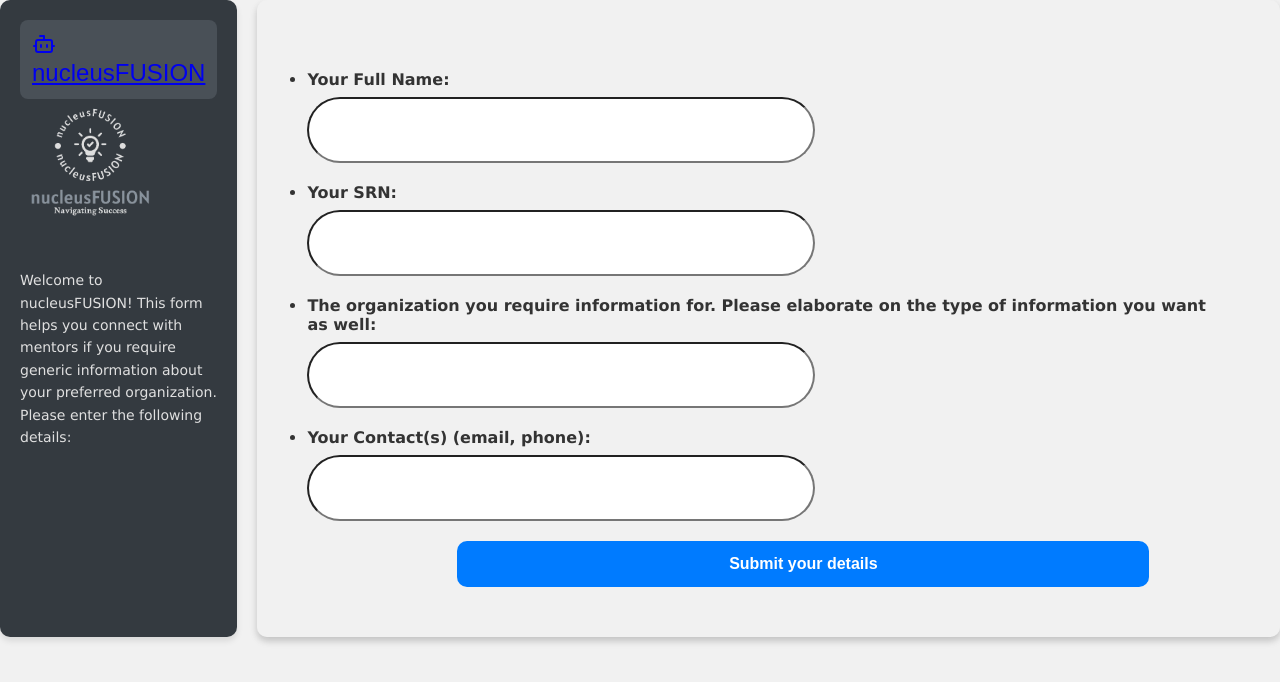
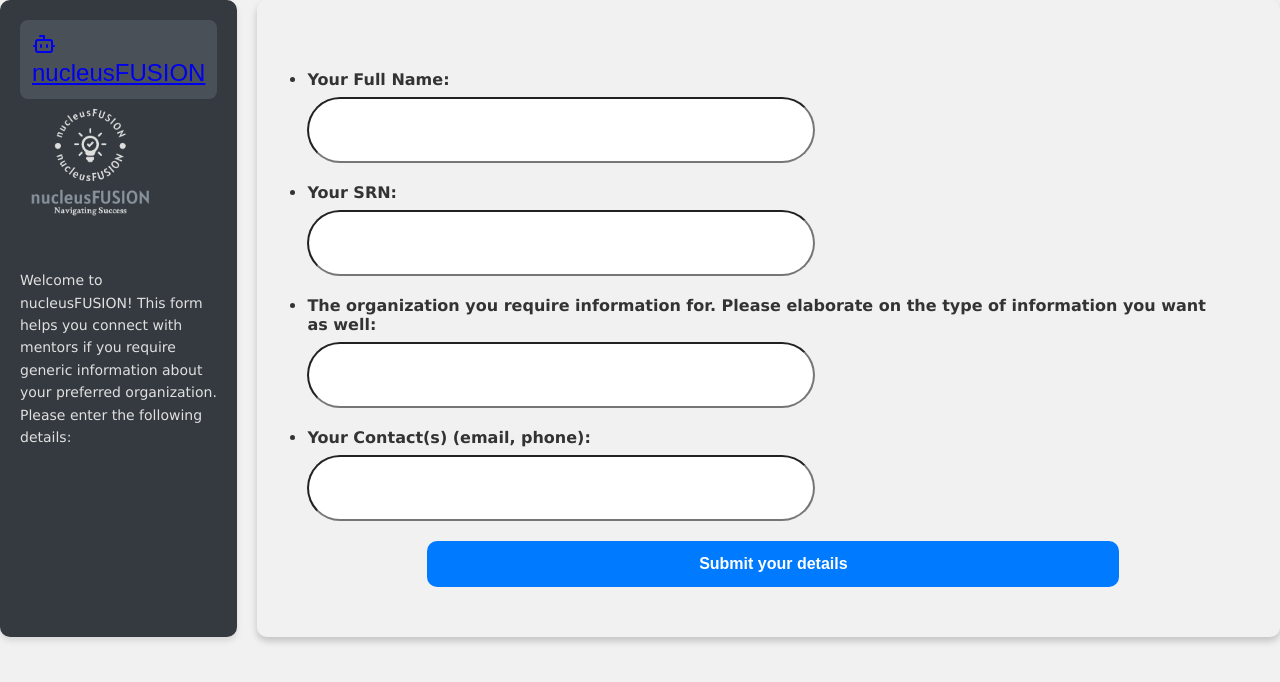
Before and after one commit to vm5/formreact2, a React (Create React App) app: page / in a window 1280 px wide. Shown: the top 682 px of the page. Built offline with nearby package versions, Linux system fonts and the light colour scheme.

Commit message:
Update App.css

```diff
--- a/src/App.css
+++ b/src/App.css
@@ -115,7 +115,7 @@ button[type="submit"] {
   cursor: pointer;
   margin-top: 20px;
   transition: background-color 0.3s ease;
-  margin-left:150px;
+  margin-left:120px;
 }
 
 button[type="submit"]:hover {
```
